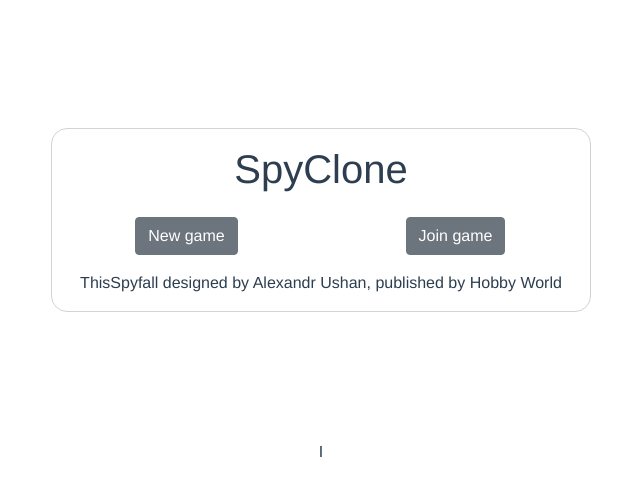
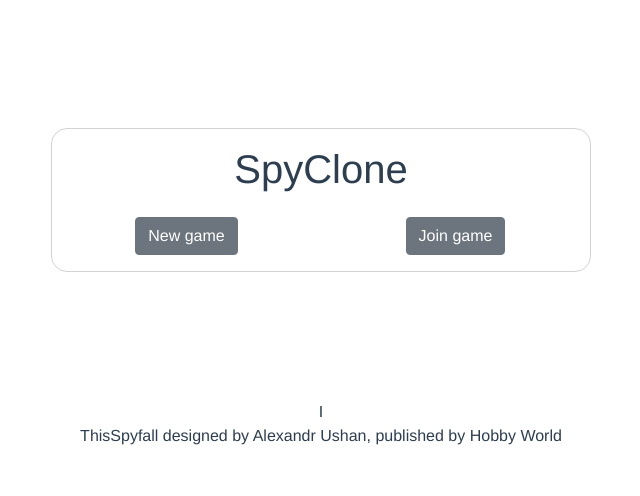
Before and after one commit to kawaoat/spyfall-clone, a Vue app in the folder spyfall-frontend/: page /#/ in a window 1280 px wide. Shown: the top 496 px of the page, without its empty margins (319-959 px from the left). Built offline with nearby package versions, Linux system fonts and the light colour scheme.

Commit message:
Add router to room

```diff
--- a/spyfall-frontend/src/App.vue
+++ b/spyfall-frontend/src/App.vue
@@ -1,6 +1,7 @@
 <template>
   <div id="app">
     <router-view/>
+    <p>ThisSpyfall designed by Alexandr Ushan, published by Hobby World</p>
   </div>
 </template>
 
--- a/spyfall-frontend/src/router.js
+++ b/spyfall-frontend/src/router.js
@@ -1,7 +1,7 @@
 import Vue from 'vue'
 import Router from 'vue-router'
 import Home from './views/Home.vue'
-import About from './views/About.vue'
+import Room from './views/Room.vue'
 
 Vue.use(Router)
 
@@ -13,9 +13,9 @@
       component: Home
     },
     {
-      path: '/about',
-      name: 'about',
-      component: About
+      path: '/:access',
+      name: 'room',
+      component: Room
     }
   ]
 })
--- a/spyfall-frontend/src/views/Home.vue
+++ b/spyfall-frontend/src/views/Home.vue
@@ -28,7 +28,6 @@
         </b-row>
         <div>
         </div>
-        <p>ThisSpyfall designed by Alexandr Ushan, published by Hobby World</p>
       </div>
     </b-container>
     {{currentState}}
@@ -69,9 +68,8 @@
     border-radius: 16px;
     margin: 10% auto;
     padding-top: 1rem;
-  }
+
     @media(min-width: 576px){
-    .spy-container {
       max-width: 540px;
     }
   }
```
Also changed, not shown: spyfall-frontend/src/views/Room.vue (renamed from spyfall-frontend/src/views/About.vue). Lines whose indentation alone changed are shown as unchanged.
